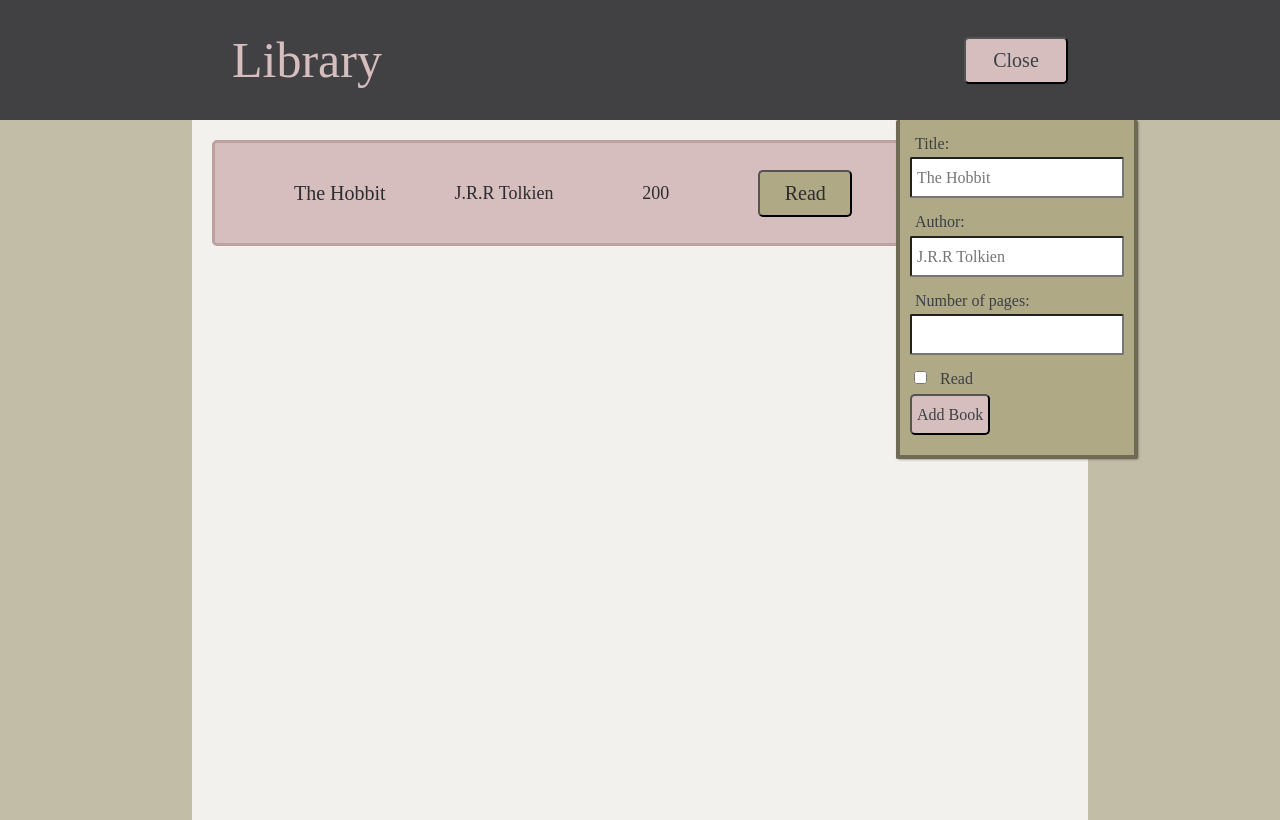
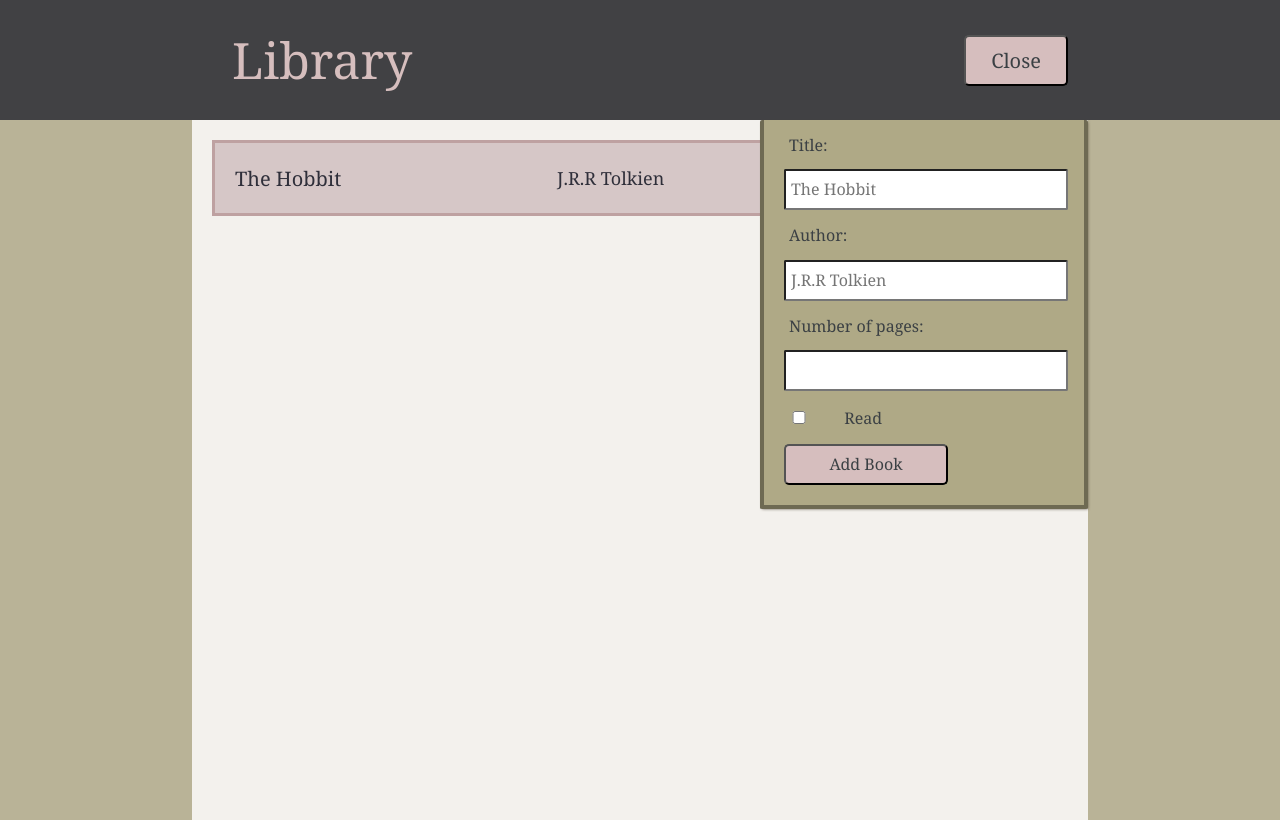
Before and after one commit to xangez/Library, a plain HTML site: page index.html in a window 1280 px wide. Both pictures are taken after a click on the button "Add". Drawn offline with Linux system fonts and the light colour scheme.

Commit message:
refactored to classes & fixed css

```diff
--- a/index.html
+++ b/index.html
@@ -3,7 +3,7 @@
   <head>
     <meta charset="utf=8">
     <title>Library</title>
-    <link href="styles/style.css" rel="stylesheet">
+    <link href="https://fonts.googleapis.com/css2?family=Noto+Serif&display=swap" rel="stylesheet">    <link href="styles/style.css" rel="stylesheet">
   </head>
   <body>
     <div class="container">
--- a/scripts.js
+++ b/scripts.js
@@ -23,6 +23,7 @@ function openForm() {
   }
 }
 
+/*
 function Book(title, author, pages, read) {
   this.title = title;
   this.author = author;
@@ -34,13 +35,26 @@ function Book(title, author, pages, read) {
 Book.prototype.pushtoMyLibrary = function() {
   myLibrary.push(this);
 }
+*/
+
+class Book {
+  constructor(title, author, pages, read) {
+    this.title = title;
+    this.author = author;
+    this.pages = pages;
+    this.read = read;
+  }
+}
+
+
 
 function addBookToLibrary() {
   let title = inputs[0].value;
   let author = inputs[1].value;
   let pages = inputs[2].value;
   let checked = inputs[3].checked ? "Read" : "Not read";
-  new Book(title, author, pages, checked);
+  let newBook = new Book(title, author, pages, checked);
+  myLibrary.push(newBook);
   render();
 }
 
@@ -51,19 +65,19 @@ function render() {
   bookCard.id = book.title;
 
   //title
-  let cardTitle = document.createElement('div');
+  let cardTitle = document.createElement('span');
   cardTitle.textContent = book.title;
   cardTitle.classList.add("cardTitle");
   bookCard.appendChild(cardTitle);
 
   //author
-  let cardAuthor = document.createElement('div');
+  let cardAuthor = document.createElement('span');
   cardAuthor.textContent = book.author;
   cardAuthor.classList.add("cardAuthor");
   bookCard.appendChild(cardAuthor);
 
   //cardPages
-  let cardPages = document.createElement('div');
+  let cardPages = document.createElement('span');
   cardPages.textContent = book.pages;
   cardPages.classList.add("cardPages");
   bookCard.appendChild(cardPages);
@@ -113,5 +127,6 @@ function removeCard(e) {
 }
 
 
-new Book("The Hobbit", "J.R.R Tolkien", '200', 'Read');
+let thehobbit = new Book("The Hobbit", "J.R.R Tolkien", '200', 'Read');
+myLibrary.push(thehobbit);
 render();
--- a/styles/style.css
+++ b/styles/style.css
@@ -13,8 +13,9 @@ html, body {
 
 body {
   font-size: 20px;
-  background-color:rgb(194, 189, 167);
-  color: rgb(44, 44, 48);
+  background-color:rgb(185, 179, 151);
+  color: rgb(47, 47, 58);
+  font-family: 'Noto Serif', serif;
 }
 
 .container {
@@ -64,16 +65,18 @@ body {
   border-top: none;
   border-radius: 2px;
   box-shadow: 1px 1px 3px -1px rgb(99, 88, 75);
+  width: 300px;
   position: absolute;
-  right: -50px;
+  right: 0px;
   display: none;
   font-size: 20px;
   padding: 10px;
 }
 
-.submit, input, select, textarea, label {
-  margin-bottom: 10px;
+.submit, input, textarea, label {
+  width: 90%;
   padding: 5px;
+  margin: 10px;
   line-height: 1.7em;
   border-radius: 2px;
   font-family: inherit;
@@ -81,9 +84,14 @@ body {
   color: rgb(59, 64, 68);
 }
 
+#read {
+  width: 30px;
+}
+
 .submit {
   background-color: rgb(214, 190, 190);
   border-radius: 5px;
+  width: 50%;
   cursor: pointer;
 }
 
@@ -105,31 +113,27 @@ body {
 }
 
 .card {
-  height: 80px;
-  background-color: rgb(214, 190, 190);
-  border-radius: 5px;
+  height: 50px;
+  background-color: rgb(214, 199, 199);
   border: 3px solid rgb(190, 161, 161);
   margin-top: 10px;
   padding: 10px;
-  display: flex;
-  justify-content: space-evenly;
+  display: grid;
+  grid-template-columns: 40% 30% 10% 15% 5%;
   align-items: center;
-}
 
-.cardInfo {
-  margin: 20px;
 }
 
 .cardRead{
   background-color: rgb(190, 161, 161);
-  border-radius: inherit;
-  padding: 10px;
+  border-radius: 5px;
+  padding: 7px 5px;
   display: flex;
   justify-content: center;
   width: 70px;
   cursor: pointer;
   font: inherit;
-  font-size: inherit;
+  font-size: 15px;
   color: inherit;
 }
 
@@ -137,19 +141,23 @@ body {
   background-color: rgb(180, 158, 161) !important;
 }
 
+.cardTitle {
+  padding-left: 10px;
+}
+
 .cardAuthor {
   font-size: 18px;
 }
 
 .cardPages {
-  margin: 20px;
   font-size: 18px;
 }
 
 .removeBtn {
-  margin: 20px;
+  width: 10px;
+  height: 15px;
   background-color: rgb(216, 203, 205);
-  border-radius: inherit;
+  border-radius: 5px;
   cursor: pointer;
 }
 
```
